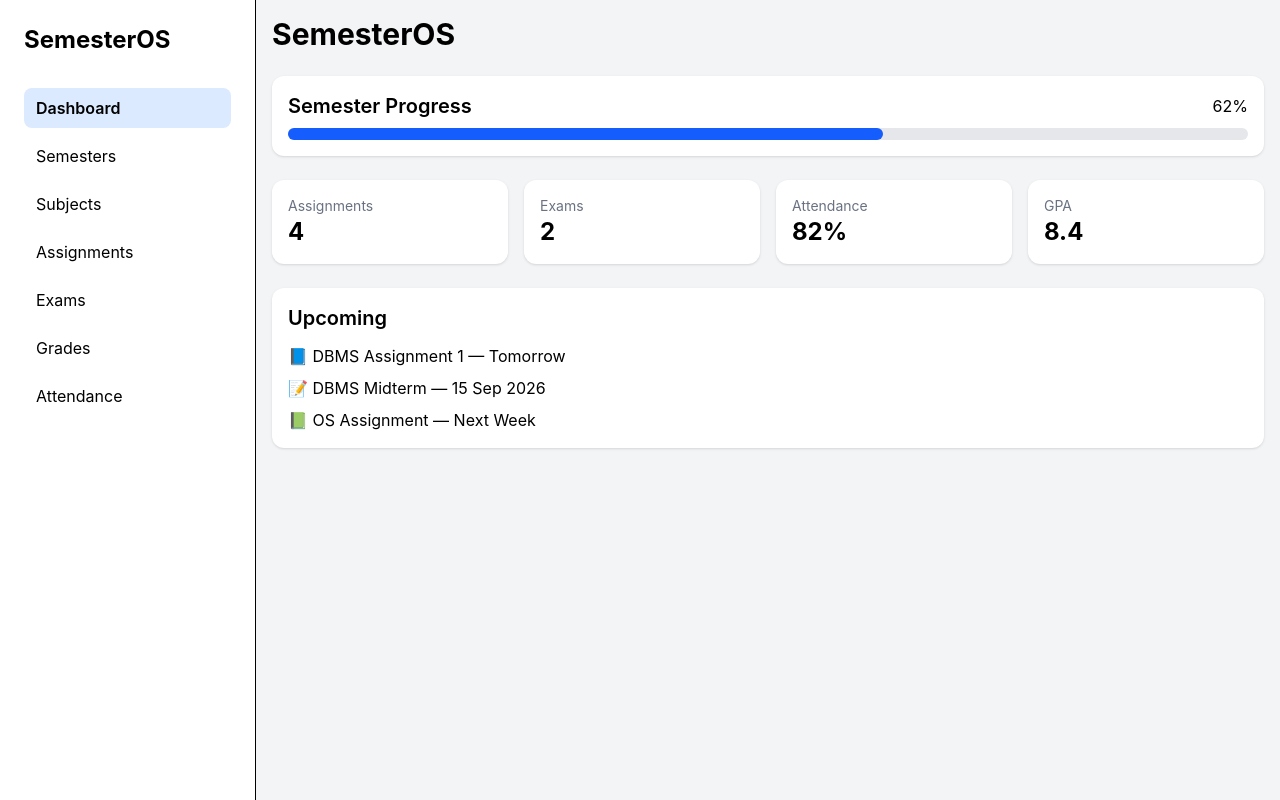
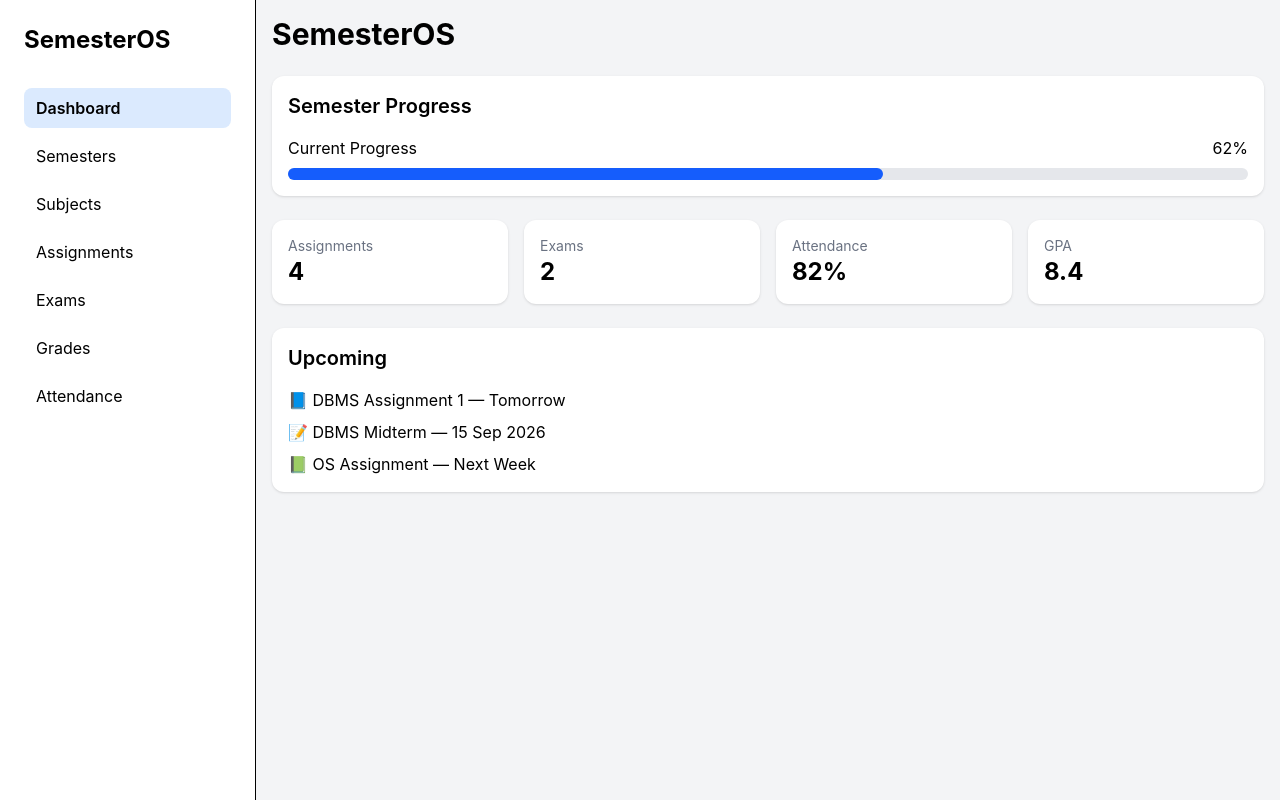
Before and after one commit to anupamlohar22/semester-os, a React (Vite) app in the folder frontend/: page / in a window 1280 px wide. Built offline with nearby package versions, Linux system fonts and the light colour scheme.

Commit message:
Create reusable SectionCard component

```diff
--- /dev/null
+++ b/frontend/src/components/SectionCard.tsx
@@ -0,0 +1,18 @@
+import type { ReactNode } from "react";
+
+type Props = {
+  title: string;
+  children: ReactNode;
+};
+
+function SectionCard({ title, children }: Props) {
+  return (
+    <div className="mt-6 rounded-xl bg-white p-4 shadow">
+      <h2 className="mb-4 text-xl font-semibold">{title}</h2>
+
+      {children}
+    </div>
+  );
+}
+
+export default SectionCard;
--- a/frontend/src/components/SemesterProgress.tsx
+++ b/frontend/src/components/SemesterProgress.tsx
@@ -1,15 +1,17 @@
+import SectionCard from "./SectionCard";
+
 function SemesterProgress() {
   return (
-    <div className="mt-6 rounded-xl bg-white p-4 shadow">
+    <SectionCard title="Semester Progress">
       <div className="mb-2 flex items-center justify-between">
-        <h2 className="text-xl font-semibold">Semester Progress</h2>
+        <span>Current Progress</span>
         <span>62%</span>
       </div>
 
       <div className="h-3 w-full rounded-full bg-gray-200">
         <div className="h-3 w-[62%] rounded-full bg-blue-600" />
       </div>
-    </div>
+    </SectionCard>
   );
 }
 
--- a/frontend/src/components/UpcomingCard.tsx
+++ b/frontend/src/components/UpcomingCard.tsx
@@ -1,14 +1,14 @@
+import SectionCard from "./SectionCard";
+
 function UpcomingCard() {
   return (
-    <div className="mt-6 rounded-xl bg-white p-4 shadow">
-      <h2 className="mb-3 text-xl font-semibold">Upcoming</h2>
-
+    <SectionCard title="Upcoming">
       <div className="space-y-2">
         <div>📘 DBMS Assignment 1 — Tomorrow</div>
         <div>📝 DBMS Midterm — 15 Sep 2026</div>
         <div>📗 OS Assignment — Next Week</div>
       </div>
-    </div>
+    </SectionCard>
   );
 }
 
```
